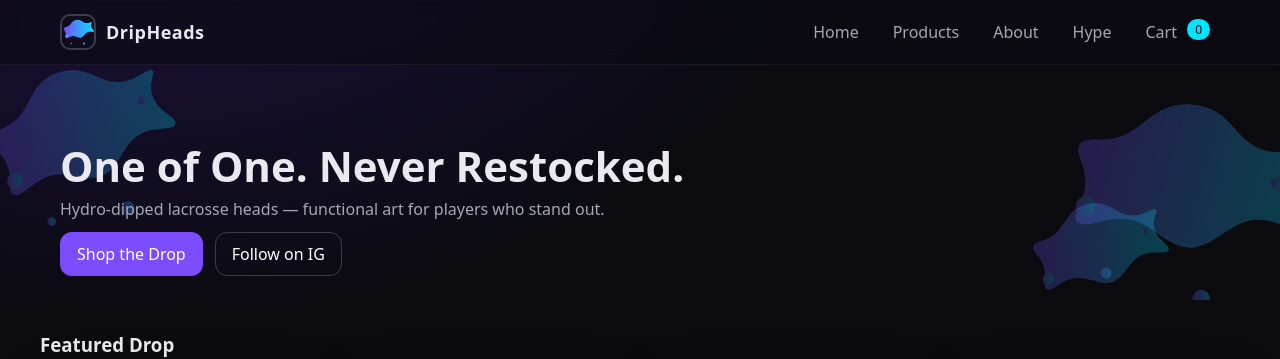
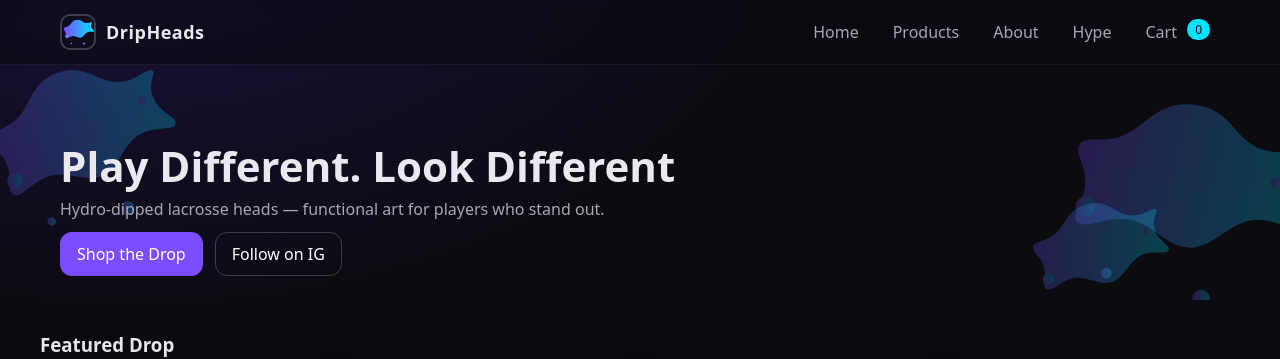
Before and after one commit to joh08/DripHeads-WebSite2, a website: page index.html in a window 1280 px wide. Shown: the top 359 px of the page. Drawn offline with Linux system fonts and the light colour scheme; files whose address does not match are found by name.

Commit message:
Update index.html
line 30 is Title

```diff
--- a/index.html
+++ b/index.html
@@ -27,7 +27,7 @@
 
 <header class="hero">
   <div class="container">
-    <h2>One of One. Never Restocked.</h2>
+    <h2>Play Different. Look Different </h2>
     <p>Hydro‑dipped lacrosse heads — functional art for players who stand out.</p>
     <div class="hero-cta">
       <a class="btn btn-primary" href="products.html">Shop the Drop</a>
```
